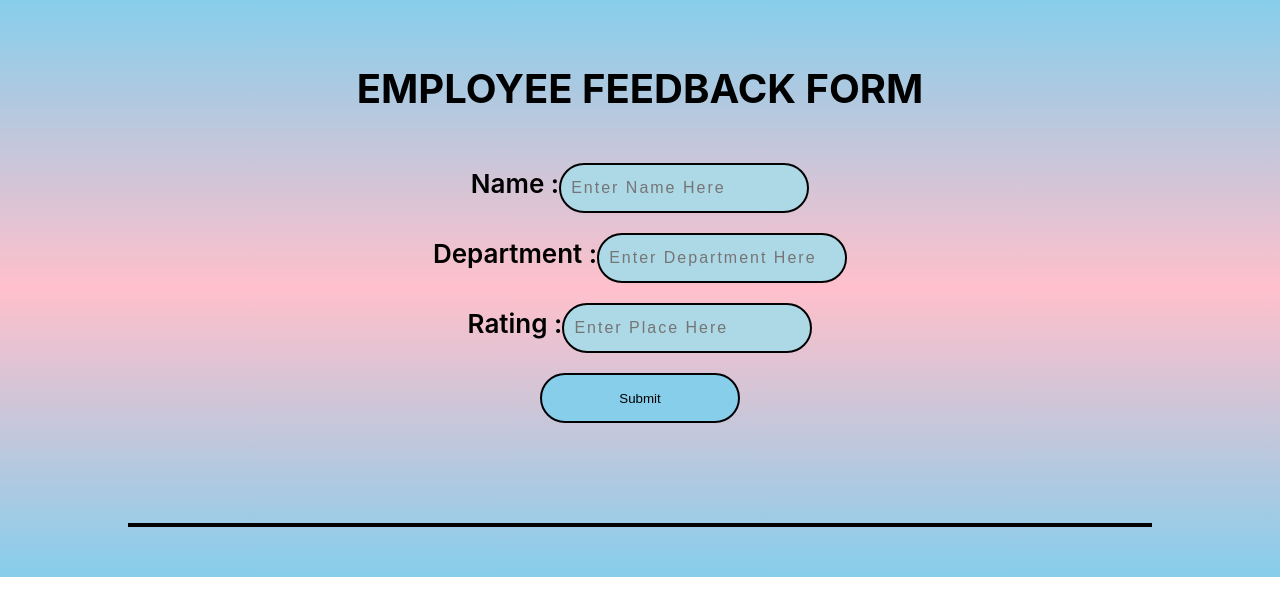
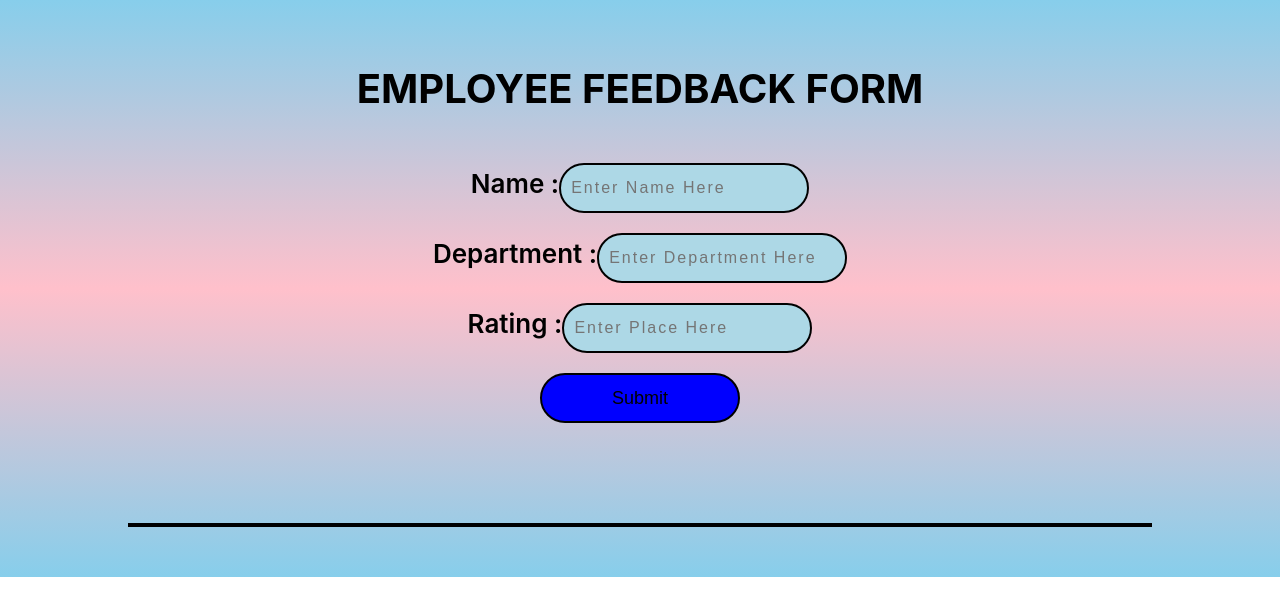
Before and after one commit to tamil6268/React-Assesment-2, a React (Create React App) app: page / in a window 1280 px wide. In both pictures the pointer is over the button "Submit". Shown: the top 616 px of the page. Built offline with nearby package versions, Linux system fonts and the light colour scheme.

Commit message:
Update App.css

```diff
--- a/src/App.css
+++ b/src/App.css
@@ -51,9 +51,10 @@
     border-radius: 30px;
     background-color: lightblue;
     margin-bottom: 50px;
+    font-size:18px;
 }
 #container form button:hover{
-    background-color:skyblue;
+    background-color:blue;
 }
 
 #StoragePlace {
```
